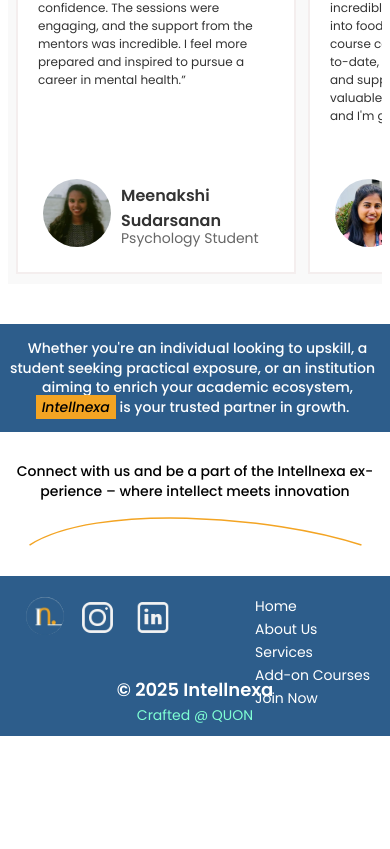
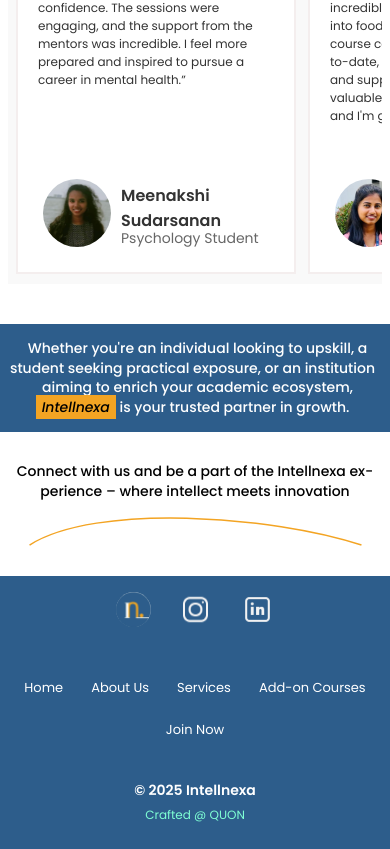
Before and after one commit to achuthspai04/intellnexa, a React (Vite) app: page / in a window 390 px wide. Shown: the part 3071-3920 px from the top of the page. Before the commit the page ends 3807 px from the top, so only its background shows below. Built offline with nearby package versions, Linux system fonts and the light colour scheme.

Commit message:
fixing mobile footer

```diff
--- a/src/components/footer.css
+++ b/src/components/footer.css
@@ -34,6 +34,7 @@
     border: none;
     box-shadow: none;
     outline: none;
+    cursor: pointer;
 }
 
 .footer-links{
@@ -63,3 +64,178 @@
 .links a:hover {
     color: aquamarine;
 }
+
+/* Mobile responsive styles for footer */
+
+/* Tablet and large mobile */
+@media (max-width: 768px) {
+  .footer {
+    height: auto;
+    min-height: 180px;
+    padding: 20px 15px;
+    position: relative;
+  }
+
+  .footer-content {
+    display: flex;
+    flex-direction: column;
+    gap: 20px;
+    margin-bottom: 20px;
+  }
+
+  .footer-links {
+    position: static;
+    justify-content: center;
+    gap: 20px;
+    margin-bottom: 15px;
+    align-items: center;
+  }
+
+  .footer-links img {
+    width: 40px;
+    height: 40px;
+  }
+
+  .links {
+    position: static;
+    flex-direction: row;
+    flex-wrap: wrap;
+    justify-content: center;
+    gap: 15px;
+    margin-top: 10px;
+    align-items: center;
+  }
+
+  .links a {
+    font-size: 14px;
+    text-align: center;
+    white-space: nowrap;
+  }
+
+  .rights {
+    font-size: 16px;
+    text-align: center;
+    margin-top: 20px;
+    margin-bottom: 5px;
+  }
+
+  .quon {
+    text-align: center;
+    font-size: 13px;
+    margin-bottom: 10px;
+  }
+}
+
+/* Mobile phones */
+@media (max-width: 480px) {
+  .footer {
+    height: auto;
+    min-height: 160px;
+    padding: 15px 10px;
+  }
+
+  .footer-links {
+    gap: 15px;
+    margin-bottom: 10px;
+  }
+
+  .footer-links img {
+    width: 35px;
+    height: 35px;
+  }
+
+  .links {
+    gap: 12px;
+    margin-top: 15px;
+  }
+
+  .links a {
+    font-size: 13px;
+    padding: 5px 8px;
+  }
+
+  .rights {
+    font-size: 14px;
+    margin-top: 15px;
+  }
+
+  .quon {
+    font-size: 12px;
+  }
+}
+
+/* Small mobile phones */
+@media (max-width: 320px) {
+  .footer {
+    padding: 10px 8px;
+    min-height: 140px;
+  }
+
+  .footer-links {
+    gap: 10px;
+    flex-direction: row;
+    flex-wrap: wrap;
+  }
+
+  .footer-links img {
+    width: 30px;
+    height: 30px;
+  }
+
+  .links {
+    gap: 8px;
+    flex-direction: column;
+    align-items: center;
+  }
+
+  .links a {
+    font-size: 12px;
+    padding: 3px 5px;
+  }
+
+  .rights {
+    font-size: 13px;
+    margin-top: 10px;
+  }
+
+  .quon {
+    font-size: 11px;
+  }
+}
+
+/* Ensure footer sticks to bottom properly on mobile */
+@media (max-width: 768px) {
+  .footer {
+    margin-top: auto;
+    width: 100%;
+    box-sizing: border-box;
+  }
+
+  .footer-content {
+    width: 100%;
+    max-width: 100%;
+  }
+}
+
+/* Fix for very small screens - ensure everything is centered */
+@media (max-width: 280px) {
+  .footer {
+    text-align: center;
+  }
+
+  .footer-links {
+    justify-content: center;
+    align-items: center;
+    gap: 8px;
+  }
+
+  .links {
+    gap: 5px;
+  }
+
+  .links a {
+    font-size: 11px;
+    display: block;
+    margin: 2px 0;
+  }
+}
```
